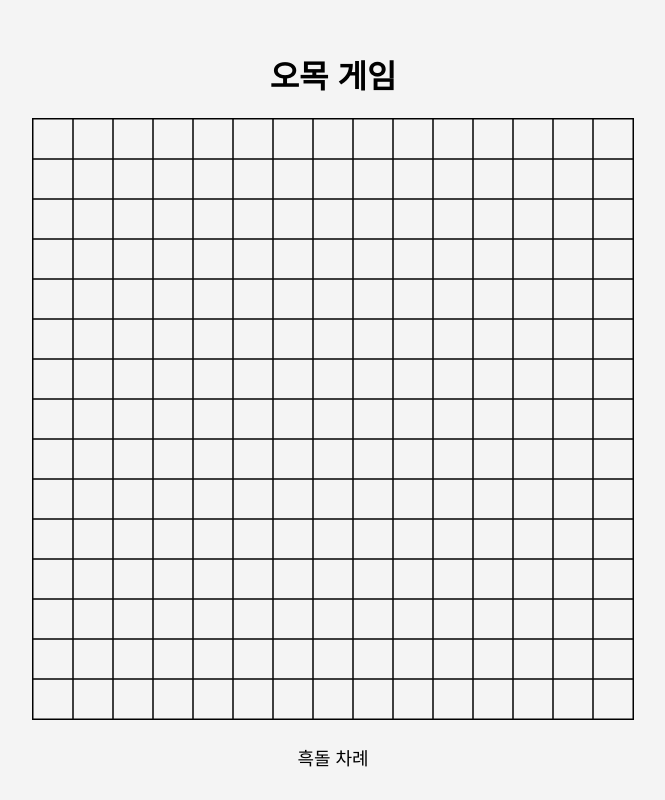
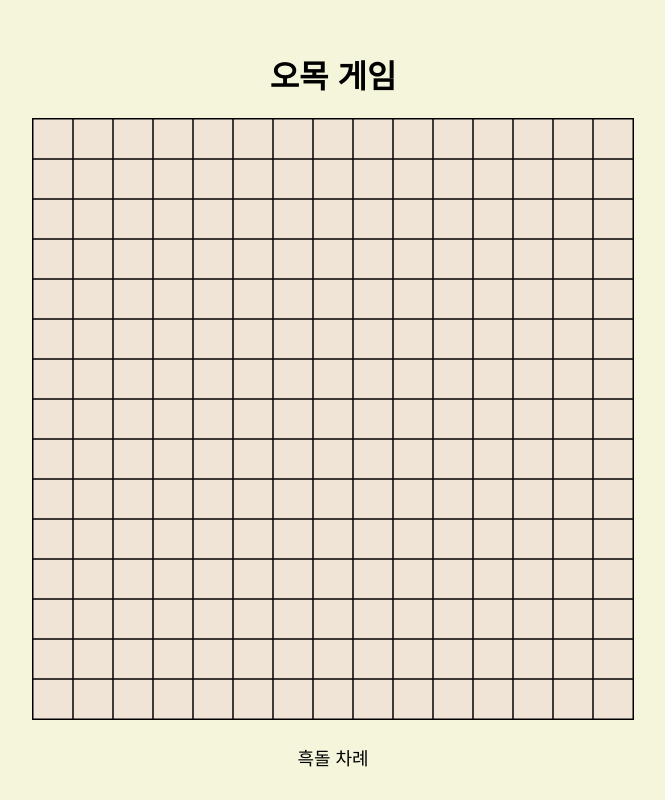
Before and after one commit to jeongjaewook02/Algorithm, a Flask app: page / in a window 1280 px wide. Shown: the whole page, without its empty margins (307-972 px from the left). Run offline with Flask 3, Linux system fonts and the light colour scheme.

Commit message:
Update style.css

```diff
--- a/static/style.css
+++ b/static/style.css
@@ -5,7 +5,7 @@ body {
     align-items: center;
     height: 100vh;
     margin: 0;
-    background-color: #f4f4f4;
+    background-color: #f5f5dc; /* 연한 베이지색으로 바꿈 */
 }
 
 .game-container {
@@ -15,6 +15,7 @@ body {
 canvas {
     border: 1px solid #000;
     cursor: pointer;
+    background-color: #f0e4d7; /* 바둑판 배경도 따뜻한 톤으로 설정 */
 }
 
 #status {
```
Lines whose indentation alone changed are shown as unchanged.
